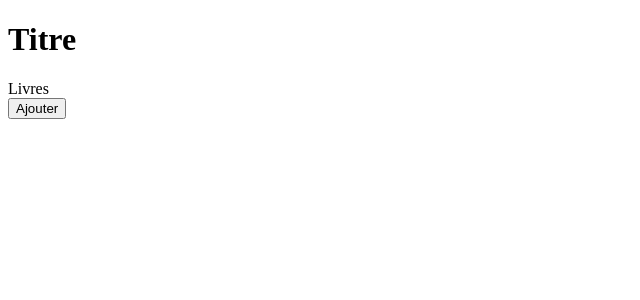
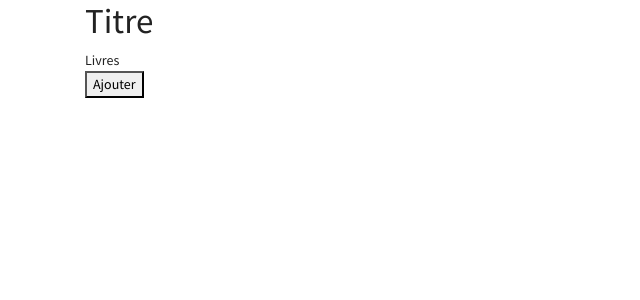
Before and after one commit to Enelith/h2prog, a React (Create React App) app in the folder react2020/projet1/: page / in a window 1280 px wide. Shown: the top 300 px of the page, without its empty margins (0-640 px from the left). Built offline with nearby package versions, Linux system fonts and the light colour scheme.

Commit message:
Maj Section 039 - Ajout de bootstrap

```diff
--- a/react2020/projet1/public/index.html
+++ b/react2020/projet1/public/index.html
@@ -1,14 +1,12 @@
 <!DOCTYPE html>
 <html lang="en">
-  <head>
+<head>
     <meta charset="utf-8" />
     <link rel="icon" href="%PUBLIC_URL%/favicon.ico" />
     <meta name="viewport" content="width=device-width, initial-scale=1" />
     <meta name="theme-color" content="#000000" />
-    <meta
-      name="description"
-      content="Web site created using create-react-app"
-    />
+    <meta name="description"
+          content="Web site created using create-react-app" />
     <link rel="apple-touch-icon" href="%PUBLIC_URL%/logo192.png" />
     <!--
       manifest.json provides metadata used when your web app is installed on a
@@ -24,9 +22,12 @@
       work correctly both with client-side routing and a non-root public URL.
       Learn how to configure a non-root public URL by running `npm run build`.
     -->
+
+    <link href="https://bootswatch.com/4/lumen/bootstrap.min.css" rel="stylesheet">
+
     <title>React App</title>
-  </head>
-  <body>
+</head>
+<body>
     <noscript>You need to enable JavaScript to run this app.</noscript>
     <div id="root"></div>
     <!--
@@ -39,5 +40,6 @@
       To begin the development, run `npm start` or `yarn start`.
       To create a production bundle, use `npm run build` or `yarn build`.
     -->
-  </body>
+    <script src="https://cdn.jsdelivr.net/npm/bootstrap@5.0.0-beta2/dist/js/bootstrap.bundle.min.js" integrity="sha384-b5kHyXgcpbZJO/tY9Ul7kGkf1S0CWuKcCD38l8YkeH8z8QjE0GmW1gYU5S9FOnJ0" crossorigin="anonymous"></script>
+</body>
 </html>
--- a/react2020/projet1/src/App.js
+++ b/react2020/projet1/src/App.js
@@ -6,9 +6,11 @@ class App extends Component {
     render() {
         return (
             <>
-                <h1>Titre</h1>
-                <div>Livres</div>
-                <button>Ajouter</button>
+                <div className="container">
+                    <h1>Titre</h1>
+                    <div>Livres</div>
+                    <button>Ajouter</button>
+                </div>
             </>
         );
     }
```
Also changed, not shown: 2 other files (tests, documents, lock files or other folders).
